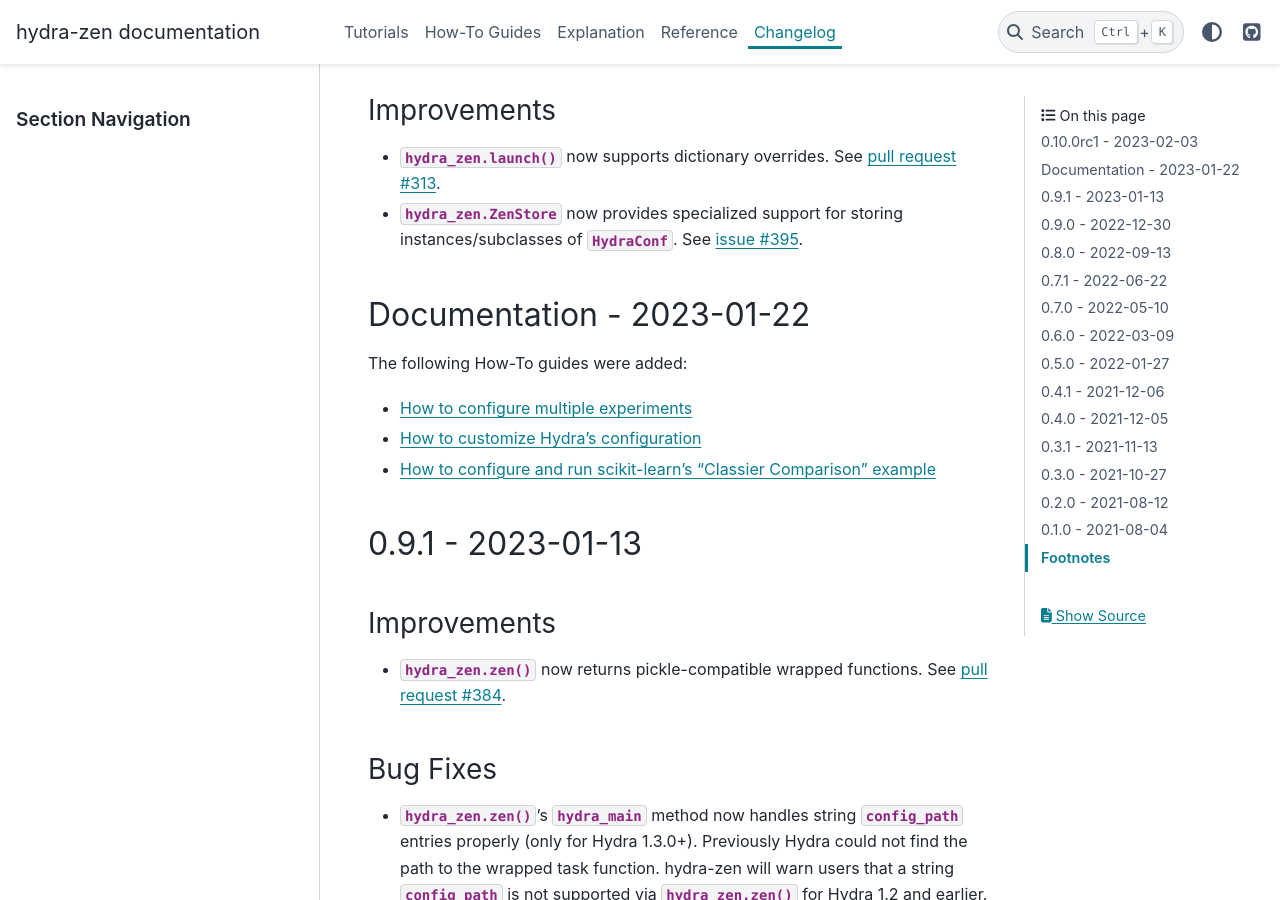
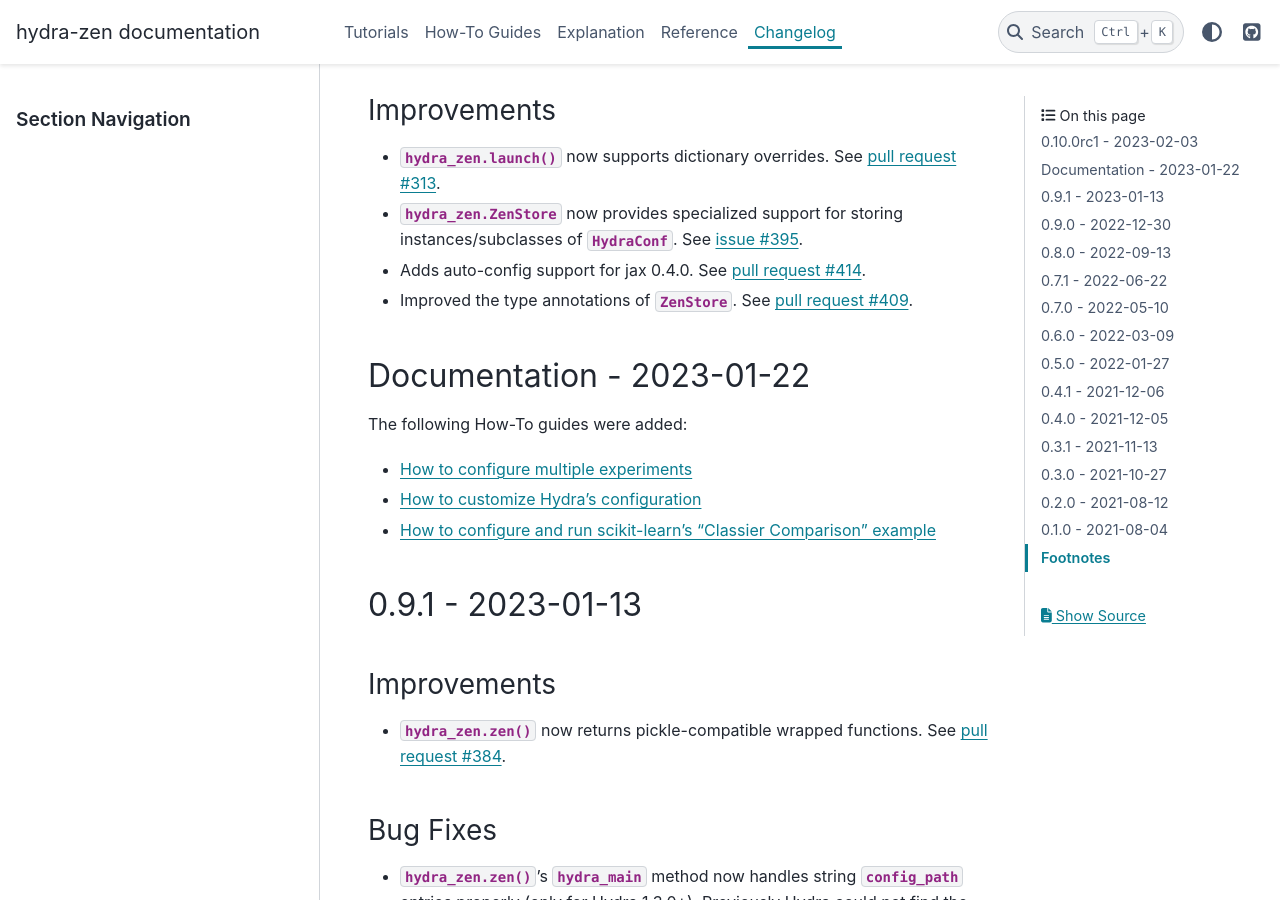
Before and after one commit to mit-ll-responsible-ai/hydra-zen, a Sphinx documentation site: the page built from docs/source/changes.rst, in a window 1280 px wide and 900 px high, scrolled down 429 px. Built offline with Sphinx 7.4.7 and the PyData theme 0.15.4, drawn with Linux system fonts in a browser that asks for light colours; the version number could not be read and is left out.

Commit message:
update changelog

```diff
--- a/docs/source/changes.rst
+++ b/docs/source/changes.rst
@@ -21,6 +21,8 @@
 ------------
 - :func:`hydra_zen.launch` now supports dictionary overrides. See :pull:`313`.
 - :class:`hydra_zen.ZenStore` now provides specialized support for storing instances/subclasses of `HydraConf`. See :issue:`395`.
+- Adds auto-config support for jax 0.4.0. See :pull:`414`.
+- Improved the type annotations of :class:`~hydra_zen.wrappers.ZenStore`. See :pull:`409`.
 
 
 --------------------------
```
